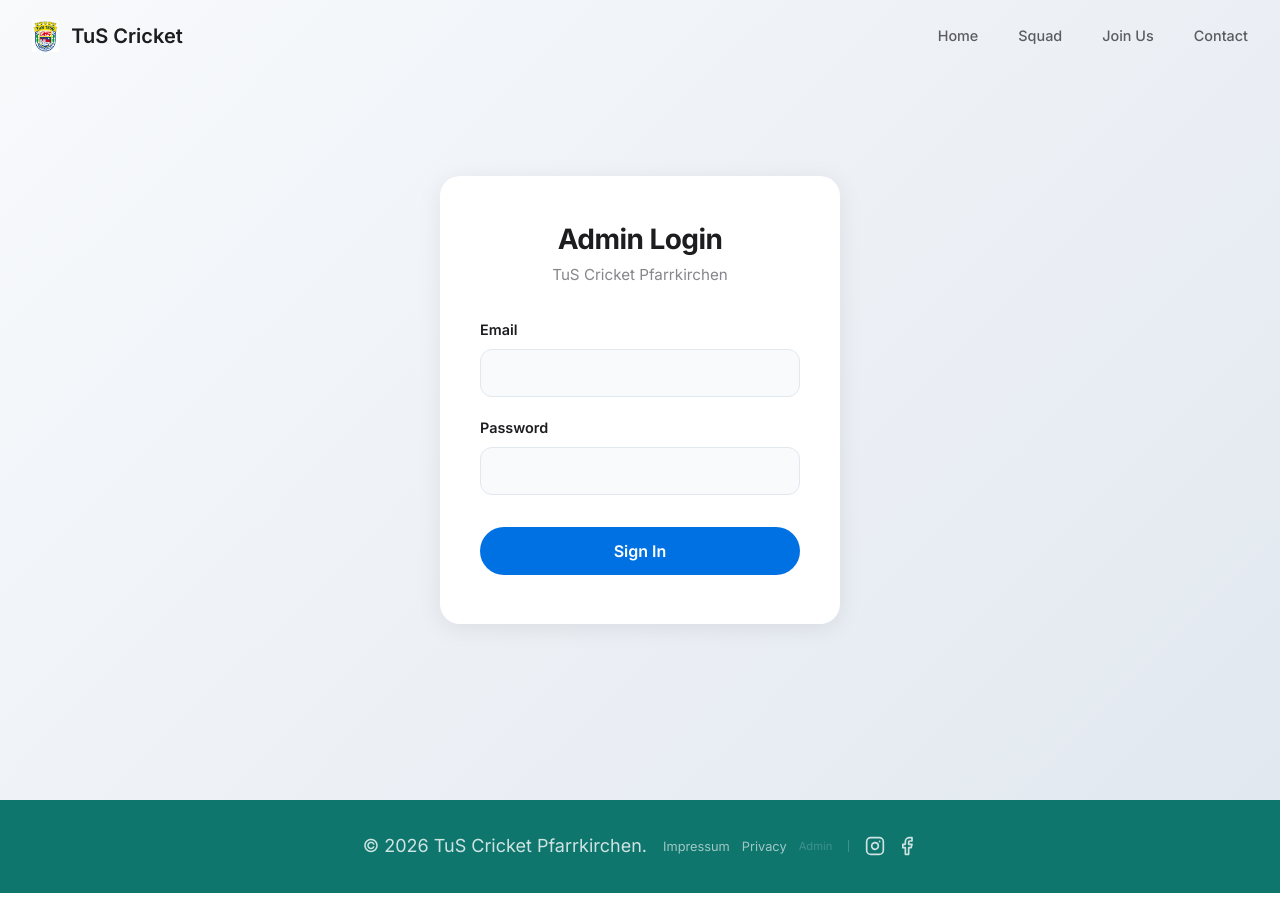
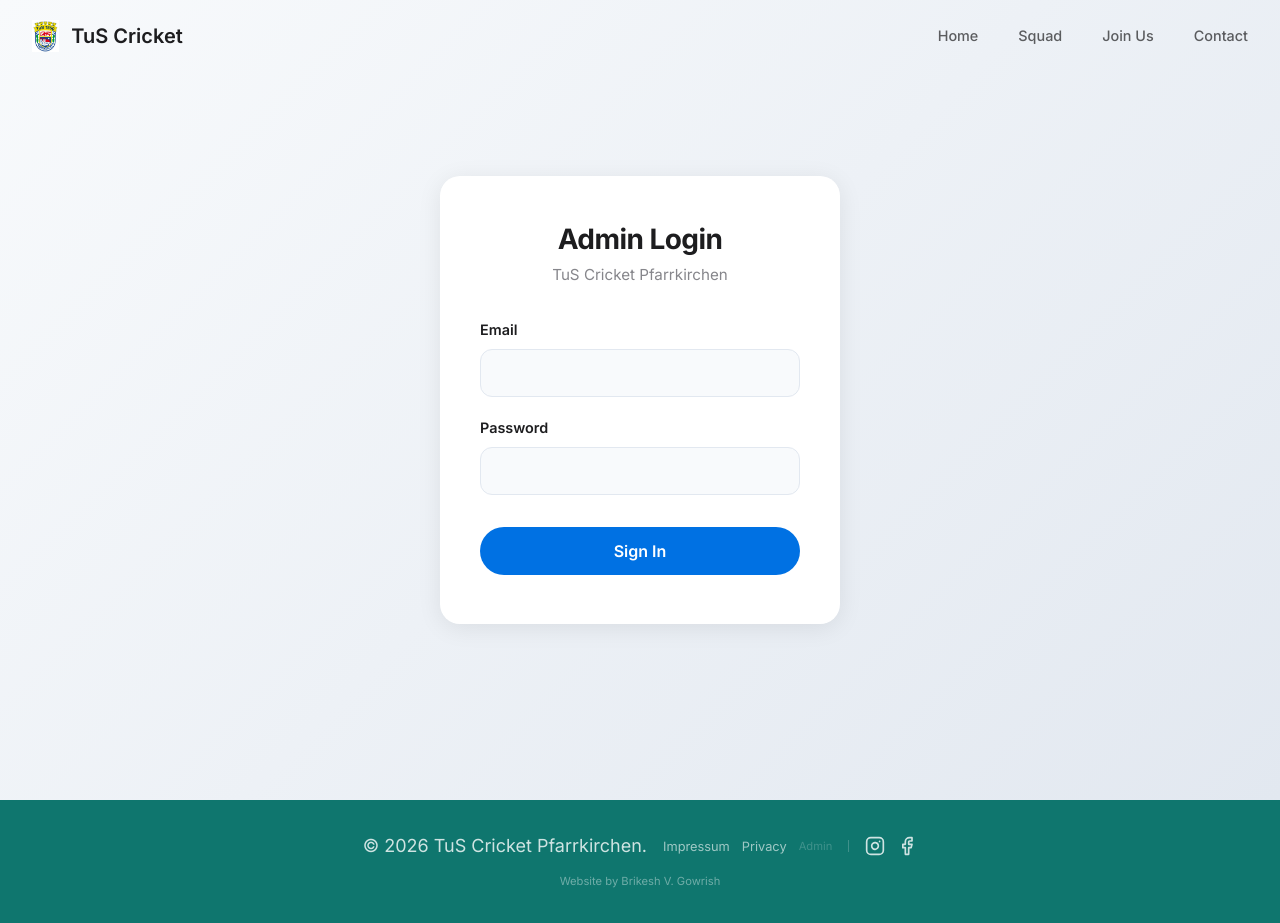
Before and after one commit to BrikeshG/TUS-cricket.web, a React (Vite) app: page /admin/login in a window 1280 px wide. Before the commit the page ends 893 px from the top, so only its background shows below. Built offline with nearby package versions, Linux system fonts and the light colour scheme; no server answers.

Commit message:
feat: add developer credit to footer

```diff
--- a/src/components/Footer.jsx
+++ b/src/components/Footer.jsx
@@ -41,6 +41,14 @@ const Footer = () => {
                     </a>
                 </div>
             </div>
+            <p style={{
+                margin: '0.75rem 0 0 0',
+                color: 'rgba(255, 255, 255, 0.4)',
+                fontSize: '0.7rem',
+                textAlign: 'center'
+            }}>
+                Website by Brikesh V. Gowrish
+            </p>
         </footer>
     );
 };
```
